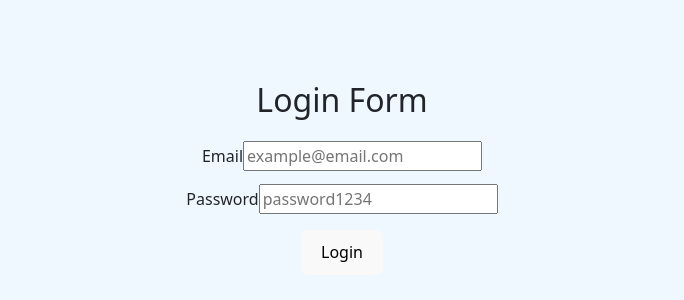
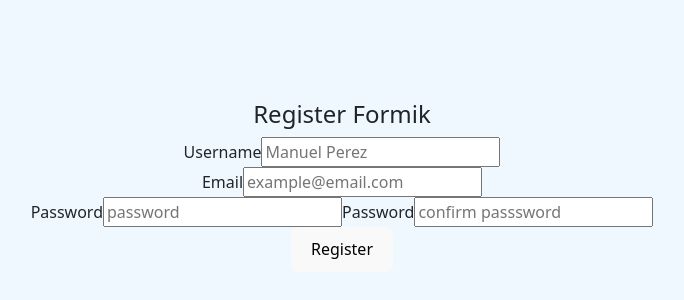
Before and after one commit to lucianogarriga/react-hooks-ob, a React (Vite) app: page / in a window 1280 px wide. Shown: the part 214-514 px from the top of the page, without its empty margins (298-982 px from the left). Built offline with nearby package versions, Linux system fonts and the light colour scheme.

Commit message:
Complete Register Form (Formik) Validations and Errors Handlers

```diff
--- a/src/App.jsx
+++ b/src/App.jsx
@@ -1,5 +1,6 @@
 import "./App.css";
 import LoginFormik from "./components/pure/forms/loginFormik";
+import RegisterFormik from "./components/pure/forms/registerFormik";
 import GreetingStyled from "./components/pure/greetingStyled";
 import OptionalRender from "./components/pure/optionalRender";
 import TasksPage from "./pages/tasks/TasksPage";
@@ -7,7 +8,8 @@
 function App() {
   return (
     <>
-    <LoginFormik/>
+    {/* <LoginFormik/> */}
+    <RegisterFormik/>
       {/* <OptionalRender /> */}
       {/* <TasksPage /> */}
     </>
--- a/src/components/pure/forms/registerFormik.jsx
+++ b/src/components/pure/forms/registerFormik.jsx
@@ -3,7 +3,7 @@
 import * as Yup from "yup";
 // Models
 import { User } from "../../../models/user.class";
-import { ROLES } from "../../../models/role.enum";
+import { ROLES } from "../../../models/roles.enum";
 
 const RegisterFormik = () => {
   let user = new User();
@@ -17,34 +17,110 @@
     role: ROLES.USER,
   };
 
-  const registerSchema = Yup.object.shape({
+  const registerSchema = Yup.object().shape({
     username: Yup.string()
-        .min(4, 'Username too short!')
-        .max(28, 'Username too Long!')
-        .required('Username is required'),
-    email: Yup.string()
-        .email('Invalid email')
-        .required('Email is required'),
+      .min(4, "Username too short!")
+      .max(28, "Username too Long!")
+      .required("Username is required"),
+    email: Yup.string().email("Invalid email").required("Email is required"),
+    role: Yup.string()
+      .oneOf([ROLES.USER, ROLES.ADMIN], "You must select a Role: User / Admin")
+      .required("Role User is required"),
     password: Yup.string()
-        .min(8, 'Password too short. Min 8 characters')
-        .required('Password is required'),
+      .min(8, "Password too short. Min 8 characters")
+      .required("Password is required"),
     confirm: Yup.string()
-        .when("password", {
-            is: value => (value && value.length > 0
-                ? true
-                : false),
-            then: Yup.string().oneOf(
-                [Yup.ref("password")],
-                'Password must match'
-            )
-        }).required('You must confirm the password')
+      .when("password", {
+        then: Yup.string().oneOf([Yup.ref("password")], "Password must match")
+      })
+      .required("You must confirm the password"),
   });
 
   const submit = (values) => {
     alert("Register user");
   };
 
-  return <div></div>;
+  return (
+    <div>
+      <h4>Register Formik</h4>
+      <Formik
+        initialValues={initialValues}
+        validationSchema={registerSchema}
+        onSubmit={async (values) => {
+          await new Promise((r) => setTimeout(r, 2000));
+          alert(JSON.stringify(values, null, 2));
+        }}
+      >
+        {({
+          values,
+          errors,
+          touched,
+          isSubmitting,
+          handleChange,
+          handleBlur,
+        }) => (
+          <Form>
+            <label htmlFor="username"> Username </label>
+            <Field
+              id="username"
+              type="text"
+              name="username"
+              placeholder="Manuel Perez"
+            />
+
+            {/* Username Errors */}
+            {errors.username && touched.username && (
+              <ErrorMessage component="div" name="username" />
+            )}
+            <br />
+
+            <label htmlFor="email"> Email </label>
+            <Field
+              id="email"
+              type="email"
+              name="email"
+              placeholder="example@email.com"
+            />
+
+            {/* Email errors */}
+            {errors.email && touched.email && (
+              <ErrorMessage component="div" name="email" />
+            )}
+            <br />
+
+            <label htmlFor="password">Password</label>
+            <Field
+              id="password"
+              name="password"
+              placeholder="password"
+              type="password"
+            />
+            {/* Password Errors */}
+            {errors.password && touched.password && (
+              <ErrorMessage name="password" component="div"></ErrorMessage>
+            )}
+
+            <label htmlFor="confirm">Password</label>
+            <Field
+              id="confirm"
+              name="confirm"
+              placeholder="confirm passsword"
+              type="password"
+            />
+            {/* Confirm Password Errors */}
+            {errors.confirm && touched.confirm && (
+              <ErrorMessage name="confirm" component="div"></ErrorMessage>
+            )}
+
+            <br />
+
+            <button type="submit">Register</button>
+            {isSubmitting ? <p>Sending your credentials..</p> : null}
+          </Form>
+        )}
+      </Formik>
+    </div>
+  );
 };
 
 export default RegisterFormik;
--- a/src/models/role.enum.js
+++ b/src/models/roles.enum.js
@@ -1,4 +1,4 @@
 export const ROLES = {
     USER: 'user',
-    ADMIN: 'admin'
+    ADMIN: 'admin',
 }
--- a/src/models/user.class.js
+++ b/src/models/user.class.js
@@ -1,4 +1,4 @@
-import {ROLES } from './role.enum'
+import {ROLES } from './roles.enum'
 
 export class User {
     username = "";
```
